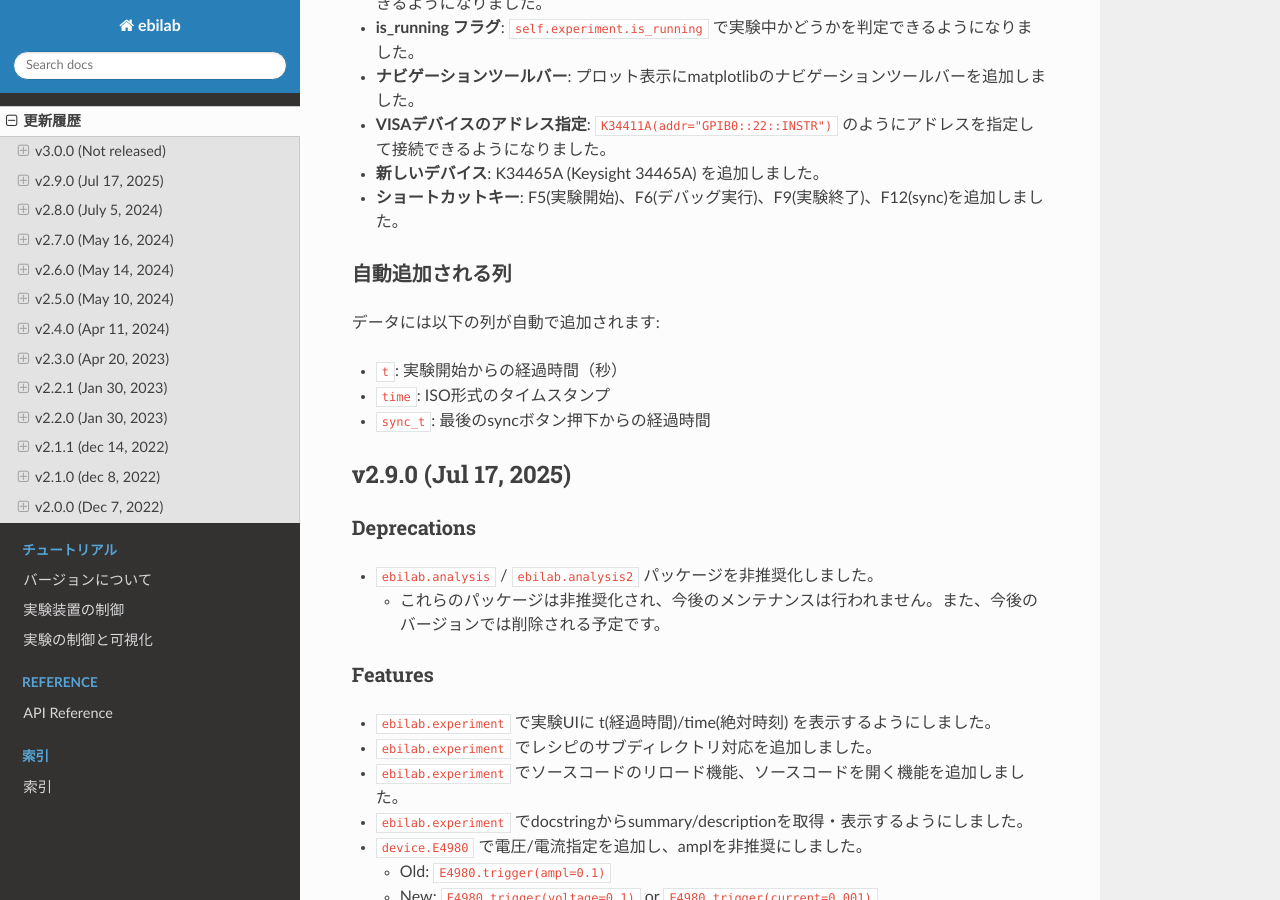
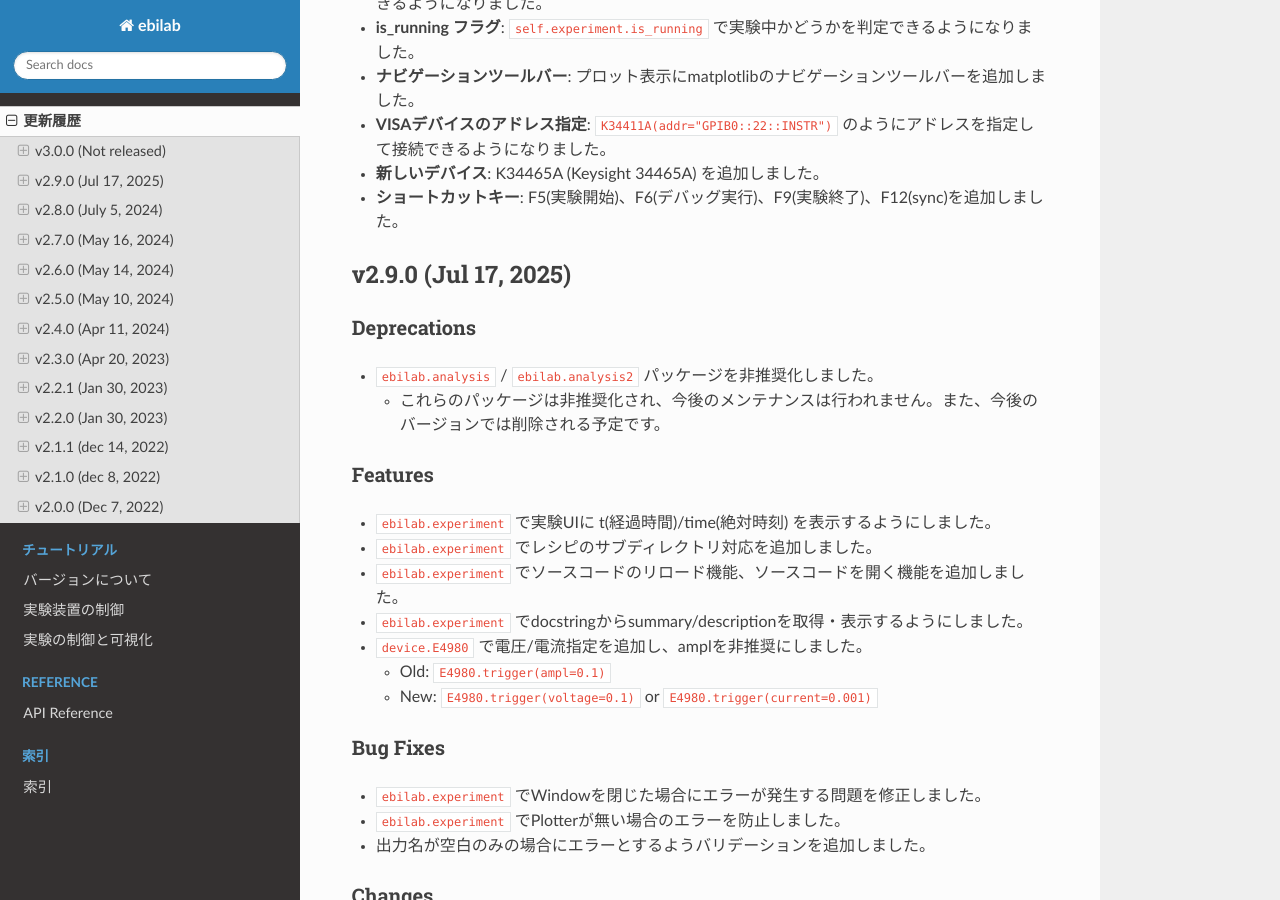
Before and after one commit to ebiyu/ebilab, a Sphinx documentation site: the page built from docs/source/changelog.md, in a window 1280 px wide and 900 px high, scrolled down 1240 px. Built offline with Sphinx 7.4.7 and the Read the Docs theme 3.1.0, drawn with Linux system fonts in a browser that asks for light colours; pages that are not in the unit, such as notebooks, are missing from menus; some of the changed text lies outside the part shown.

Commit message:
doc: update relase note

```diff
--- a/docs/source/changelog.md
+++ b/docs/source/changelog.md
@@ -14,7 +14,7 @@ v2からの移行方法については {doc}`migration-v2-to-v3` を参照して
 
 ### Breaking Changes
 
-APIが大幅に刷新されました。
+より記述しやすいAPIへの大幅な刷新を行いました。
 
 - `ExperimentProtocol` → `BaseExperiment`、`ExperimentPlotter` → `BasePlotter` にクラス名が変更されました。
 - `ebilab.experiment` パッケージは削除され、`ebilab.api` と `ebilab.gui` に分割されました。
@@ -46,13 +46,6 @@ APIが大幅に刷新されました。
 - **新しいデバイス**: K34465A (Keysight 34465A) を追加しました。
 - **ショートカットキー**: F5(実験開始)、F6(デバッグ実行)、F9(実験終了)、F12(sync)を追加しました。
 
-### 自動追加される列
-
-データには以下の列が自動で追加されます:
-
-- `t`: 実験開始からの経過時間（秒）
-- `time`: ISO形式のタイムスタンプ
-- `sync_t`: 最後のsyncボタン押下からの経過時間
 
 v2.9.0 (Jul 17, 2025)
 ---------------------
```
